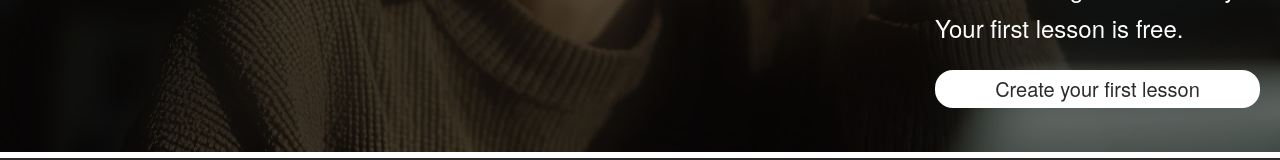
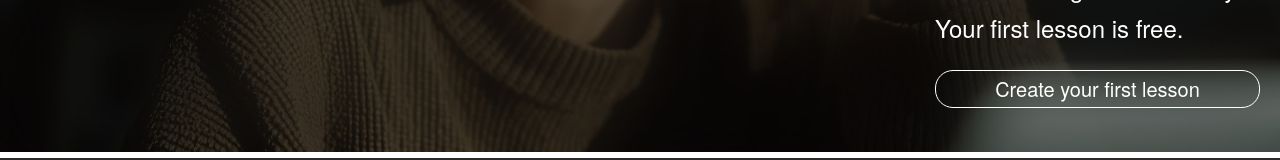
Before and after one commit to AdeptusDebugus/Chiils-frontend, a React (Vite) app: page / in a window 1280 px wide. In both pictures the pointer is over the button 1097 px from the left and 6230 px from the top of the page. Shown: the part 6142-6302 px from the top of the page. Built offline with nearby package versions, Linux system fonts and the light colour scheme; no server answers.

Commit message:
update front

```diff
--- a/src/components/HomePage.css
+++ b/src/components/HomePage.css
@@ -220,8 +220,6 @@
   left: 0;
   width: 100%;
   height: 100%;
-  background: rgba(0, 0, 0, 0.52);
-  backdrop-filter: blur(30px);
   opacity: 0.5;
   z-index: 2;
 }
@@ -1446,7 +1444,7 @@
 
 .cta-button {
   background: white;
-  border: none;
+  border: 1px solid black;
   border-radius: 18px;
   padding: 10px 40px;
   height: 38px;
@@ -1464,6 +1462,12 @@
   margin-top: 20px;
   width: 325px;
   box-sizing: border-box;
+}
+
+.cta-button:hover {
+    background: transparent;
+    color: white;
+    border-color: white;
 }
 
 /* Compare Plan Button */
```
